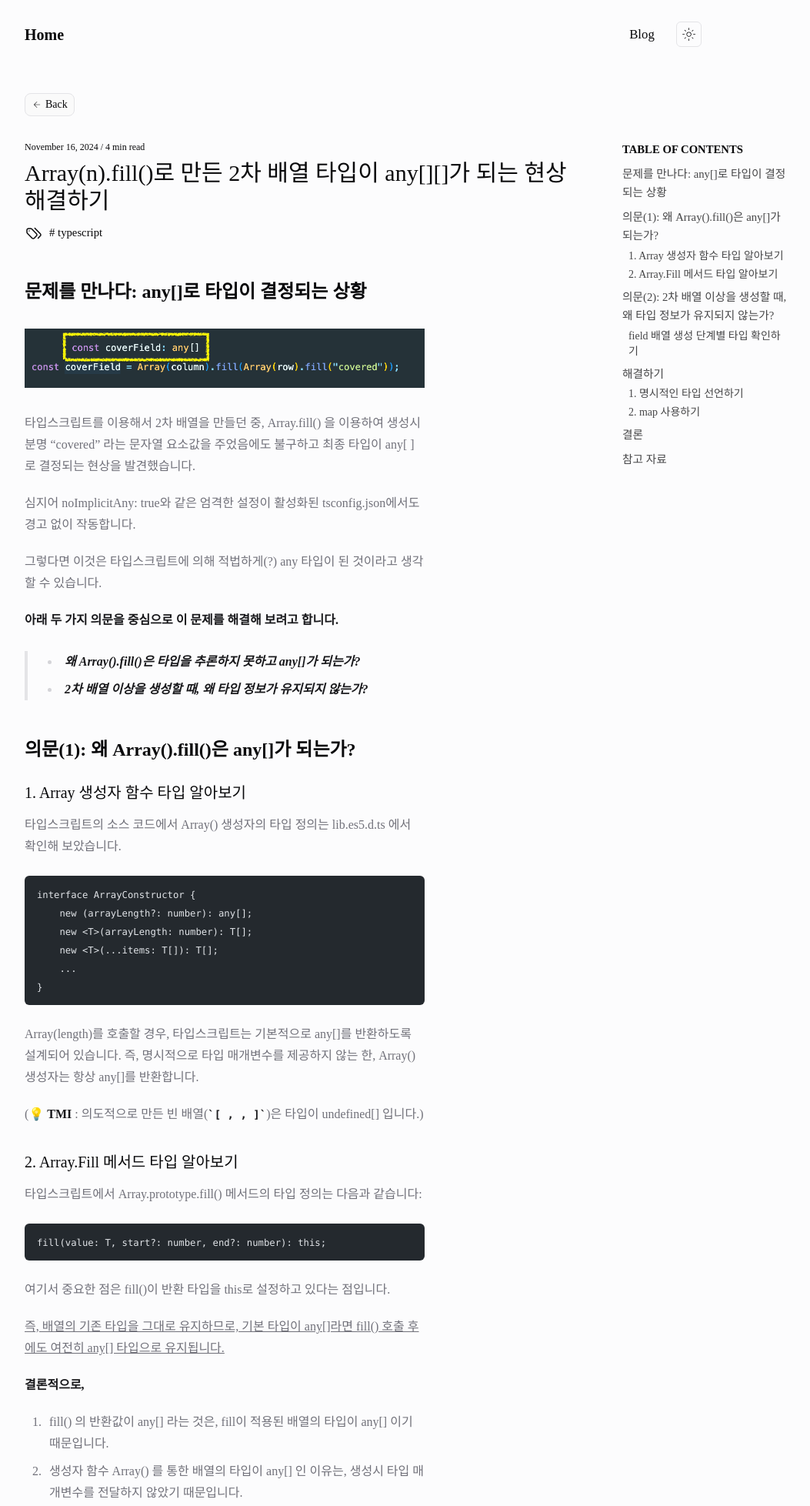
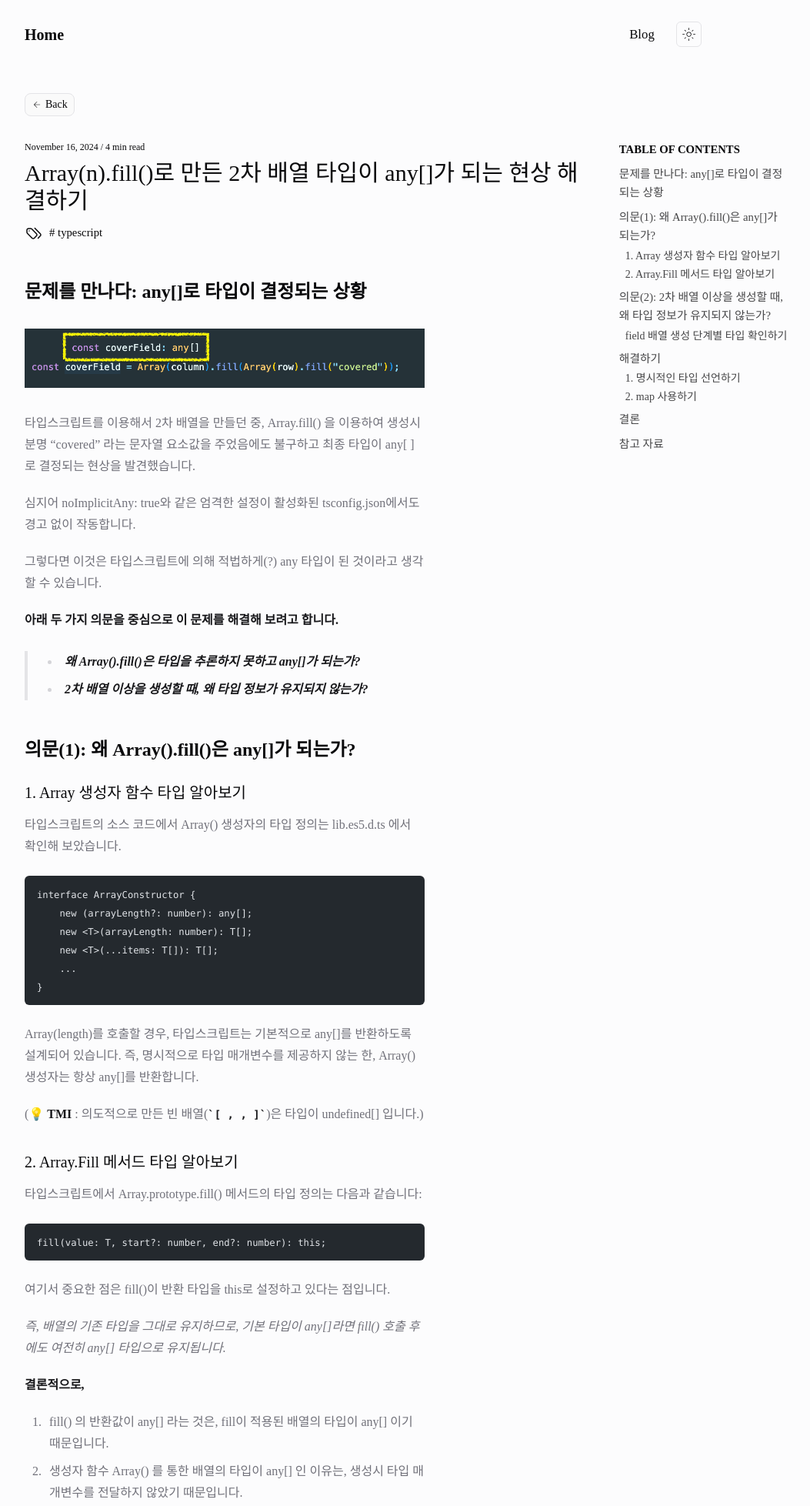
Before and after one commit to coco8j/Study-Blog, an Astro site: page /blog/types-in-multidimention-array in a window 1280 px wide. Shown: the top 1957 px of the page at 77% size, without its empty margins (168-1221 px from the left). Built offline with nearby package versions, Linux system fonts and the light colour scheme; Astro itself is replaced by a stand-in of ours; some packages are replaced by stand-ins of ours; code samples lack their colours; a web font is replaced by a local one.

Commit message:
Edit: [types-in-multidimention-array] title 수정

```diff
--- a/src/content/post/types-in-multidimention-array/index.md
+++ b/src/content/post/types-in-multidimention-array/index.md
@@ -1,5 +1,5 @@
 ---
-title: 'Array(n).fill()로 만든 2차 배열 타입이 any[][]가 되는 현상 해결하기'
+title: 'Array(n).fill()로 만든 2차 배열 타입이 any[]가 되는 현상 해결하기'
 description: 'Array 생성자 함수와 fill 메서드를 사용해 채워 넣은 다차배열에서 타입이 유지되지 않는 현상을 해결해봅시다!'
 publishDate: '16 Nov 2024'
 tags: ['TypeScript']
@@ -48,7 +48,7 @@ fill(value: T, start?: number, end?: number): this;
 
 여기서 중요한 점은 fill()이 반환 타입을 this로 설정하고 있다는 점입니다.
 
-<u>즉, 배열의 기존 타입을 그대로 유지하므로, 기본 타입이 any[]라면 fill() 호출 후에도 여전히 any[] 타입으로 유지됩니다.</u>
+_즉, 배열의 기존 타입을 그대로 유지하므로, 기본 타입이 any[]라면 fill() 호출 후에도 여전히 any[] 타입으로 유지됩니다._
 
 **결론적으로,**
 
```
